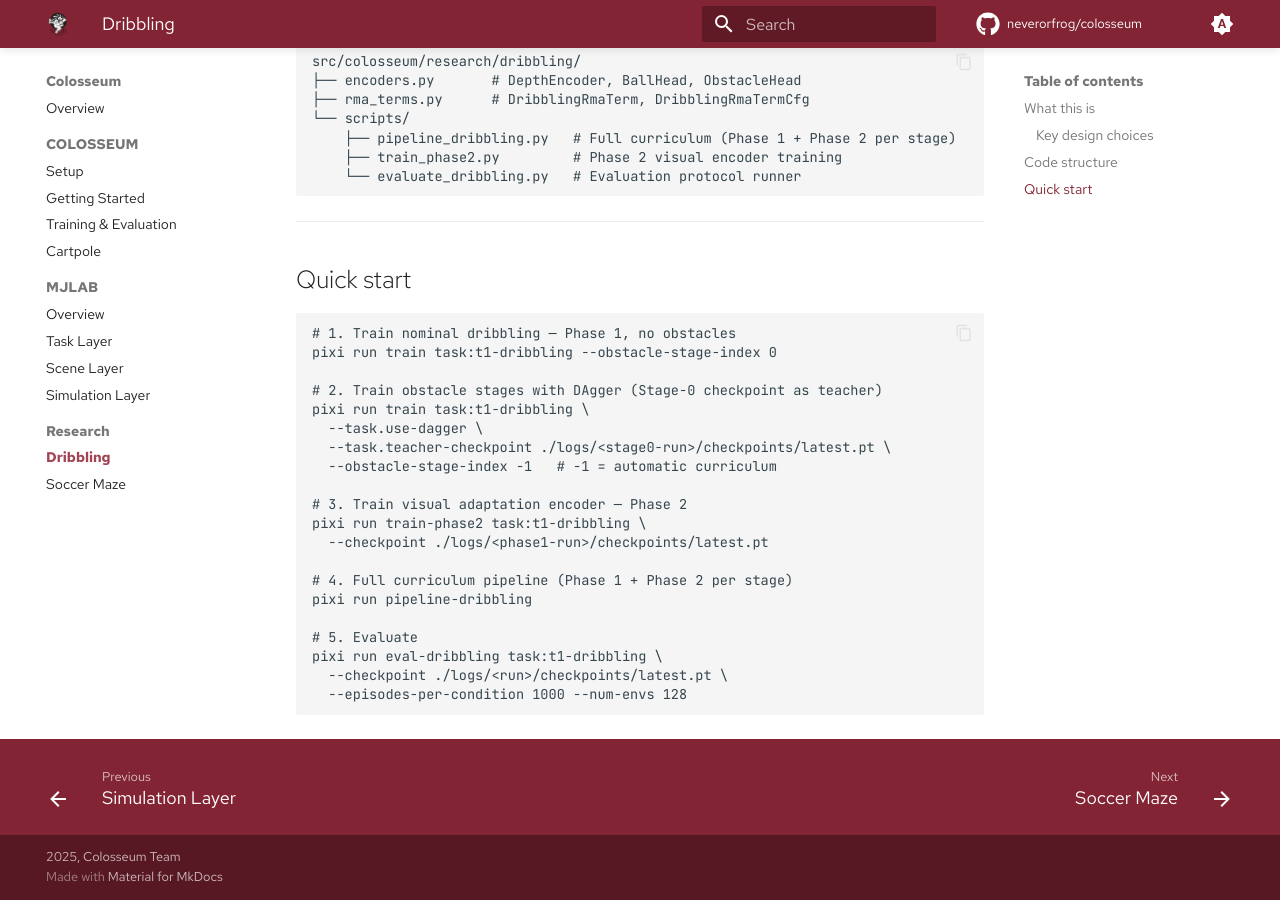
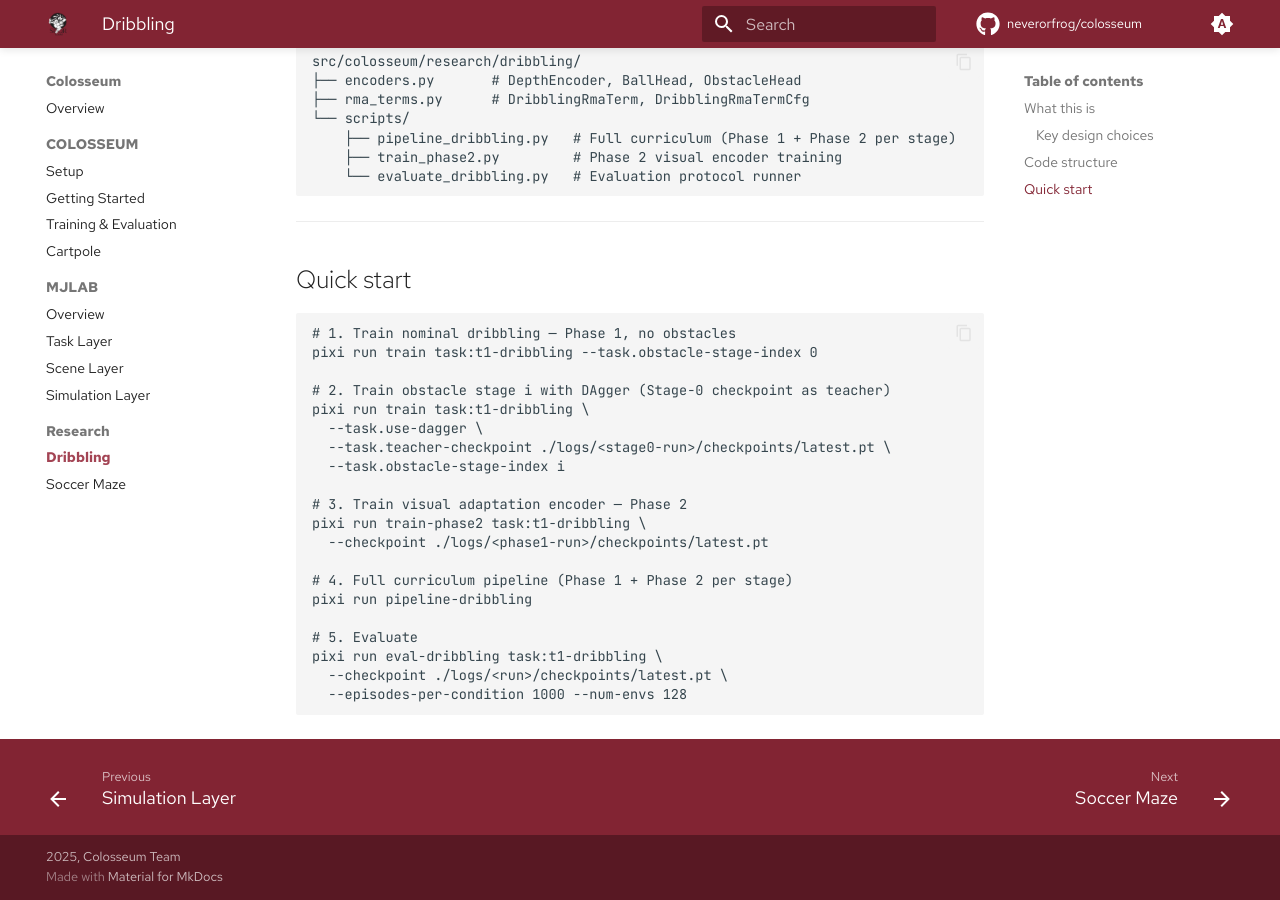
Before and after one commit to neverorfrog/colosseum, an MkDocs documentation site: the page built from docs/research/dribbling.md, in a window 1280 px wide and 900 px high, scrolled down 1024 px. Built offline with MkDocs 1.6.1 and Material for MkDocs 9.7.7, drawn with Linux system fonts in a browser that asks for light colours; comment, search, counter and statistics services are not loaded.

Commit message:
Prefix task CLI flags and clarify obstacle index

````diff
--- a/docs/research/dribbling.md
+++ b/docs/research/dribbling.md
@@ -55,13 +55,13 @@ src/colosseum/research/dribbling/
 
 ```bash
 # 1. Train nominal dribbling — Phase 1, no obstacles
-pixi run train task:t1-dribbling --obstacle-stage-index 0
+pixi run train task:t1-dribbling --task.obstacle-stage-index 0
 
-# 2. Train obstacle stages with DAgger (Stage-0 checkpoint as teacher)
+# 2. Train obstacle stage i with DAgger (Stage-0 checkpoint as teacher)
 pixi run train task:t1-dribbling \
   --task.use-dagger \
   --task.teacher-checkpoint ./logs/<stage0-run>/checkpoints/latest.pt \
-  --obstacle-stage-index -1   # -1 = automatic curriculum
+  --task.obstacle-stage-index i
 
 # 3. Train visual adaptation encoder — Phase 2
 pixi run train-phase2 task:t1-dribbling \
````
